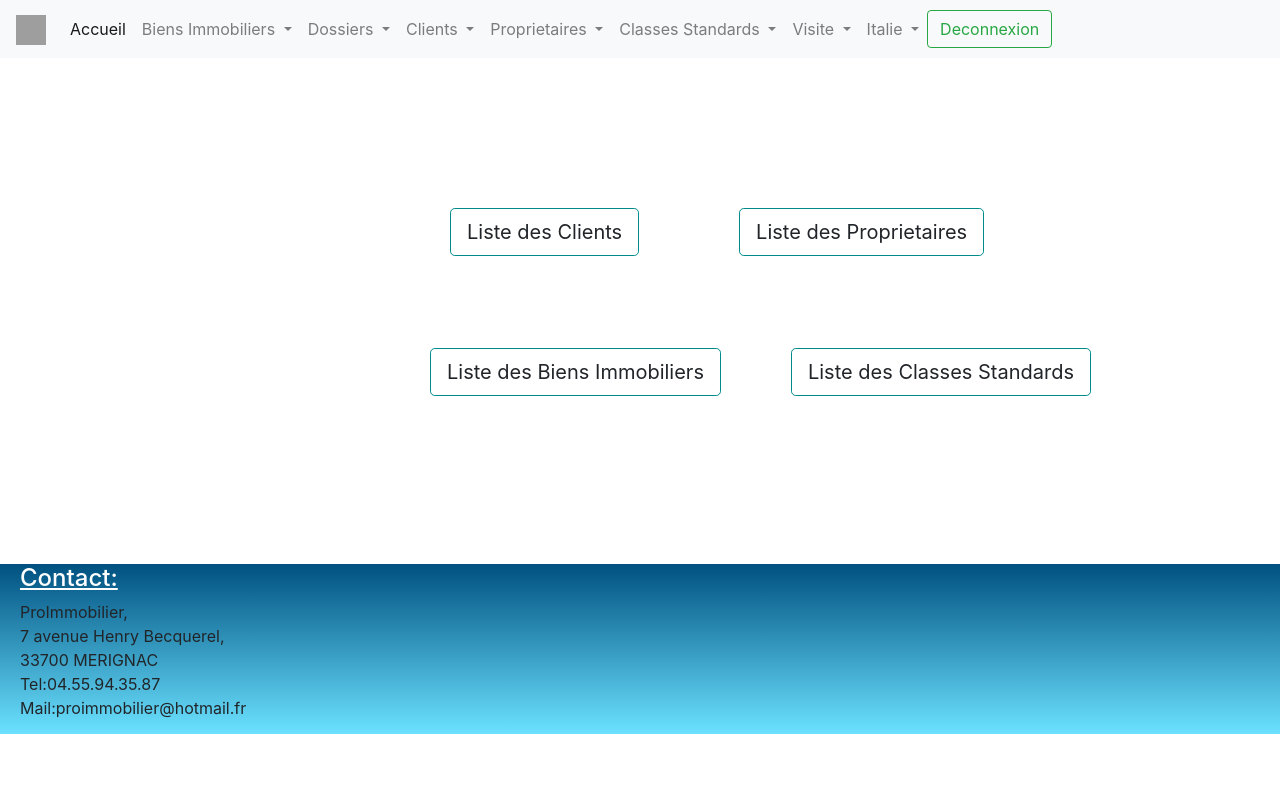
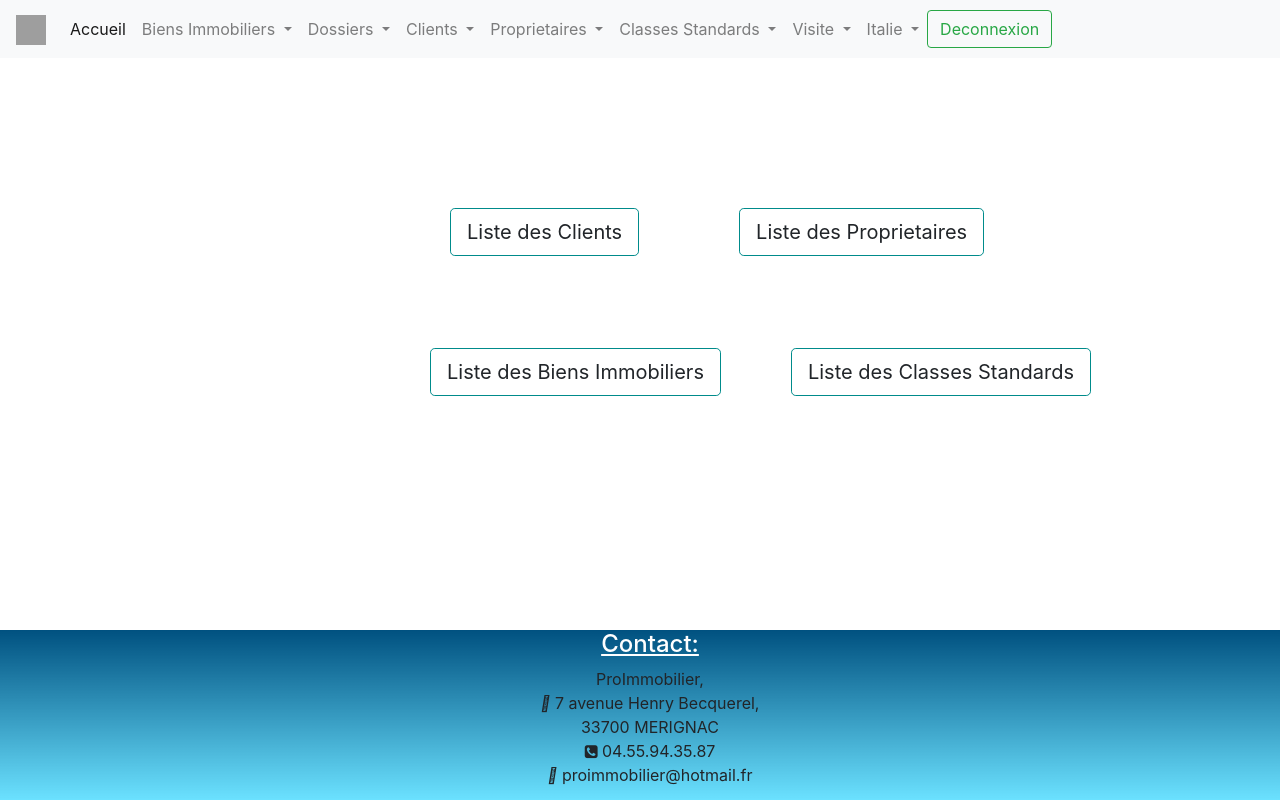
Before and after one commit to intiecommerce/AgenceImmobiliere, an Angular app in the folder ProjetAngular/: page /home in a window 1280 px wide. Built offline with nearby package versions, Linux system fonts and the light colour scheme; grey boxes are pictures that could not be loaded.

Commit message:
jogg:laisse pas

```diff
--- a/ProjetAngular/src/app/footer/footer.component.css
+++ b/ProjetAngular/src/app/footer/footer.component.css
@@ -1,6 +1,11 @@
 .footer{
     height: 170px;
-    background-image: linear-gradient(rgb(0, 81, 128),rgba(0, 204, 255, 0.582))
+    background-image: linear-gradient(rgb(0, 81, 128),rgba(0, 204, 255, 0.582));
+    position: fixed;
+    left: 0;
+    bottom: 0;
+    width: 100%;
+    text-align: center;
 }
 .texteFooter{
     margin-left: 20px;
--- a/ProjetAngular/src/app/footer/footer.component.html
+++ b/ProjetAngular/src/app/footer/footer.component.html
@@ -1,14 +1,20 @@
+<link rel="stylesheet" href="https://cdnjs.cloudflare.com/ajax/libs/font-awesome/4.7.0/css/font-awesome.min.css">
+<link rel='stylesheet' href='https://use.fontawesome.com/releases/v5.7.0/css/all.css' integrity='sha384-lZN37f5QGtY3VHgisS14W3ExzMWZxybE1SJSEsQp9S+oqd12jhcu+A56Ebc1zFSJ' crossorigin='anonymous'>
+
 <div class="footer">
     <div class="texteFooter">
-      <u style="color: white">  <h4 >Contact:</h4></u>
+      <u style="color: white">  <h4>Contact:</h4></u>
         ProImmobilier,
         <br />
+        <i style='font-size:15px' class='fas'>&#xf557;</i>
         7 avenue Henry Becquerel,
         <br />
         33700 MERIGNAC
         <br />
-        Tel:04.55.94.35.87
+        <i style="font-size:15px" class="fa">&#xf098;</i>
+        04.55.94.35.87
         <br />
-        Mail:proimmobilier@hotmail.fr
+        <i style='font-size:15px' class='fas'>&#xf674;</i>
+        proimmobilier@hotmail.fr
     </div>
 </div>
```
